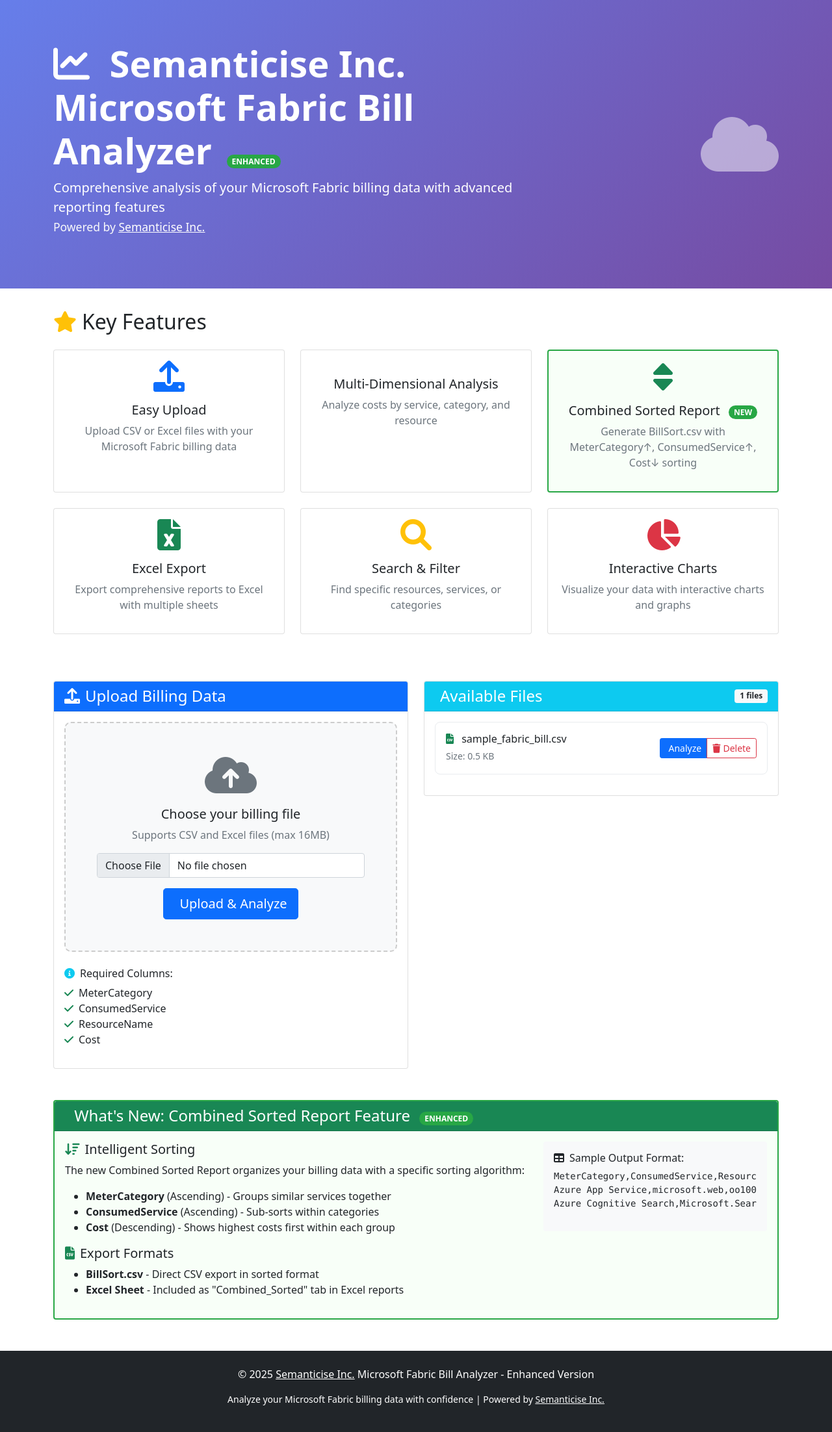
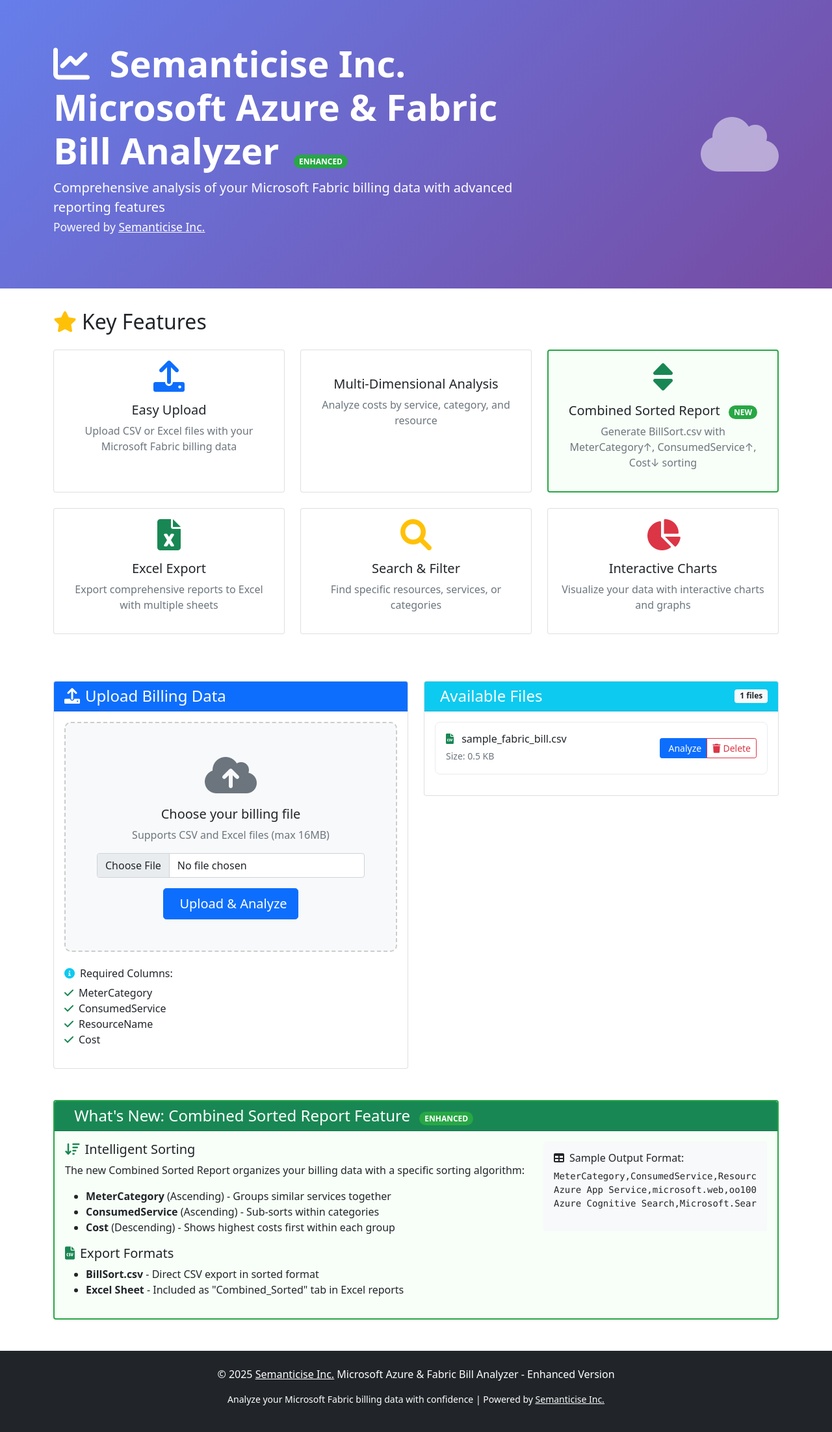
Before and after one commit to OlapOffice/FabricBillAnalyzer, a Flask app: page / in a window 1280 px wide. Shown: the whole page at 65% size. Run offline with Flask 3, Linux system fonts and the light colour scheme.

Commit message:
Updated application name to include Azure

```diff
--- a/analyzer.py
+++ b/analyzer.py
@@ -1,5 +1,5 @@
 """
-Semanticia Inc. Microsoft Fabric Bill Analyzer - Enhanced with Combined Sorted Report
+Semanticise Inc. Microsoft Azure & Fabric Bill Analyzer - Enhanced with Combined Sorted Report
 
 Copyright (c) 2025 Semanticise Inc.
 Powered by Semanticise Inc. - https://semanticise.com/
@@ -374,7 +374,7 @@
 
 def main():
     """Main function for command-line usage."""
-    print("Semanticise Inc. Microsoft Fabric Bill Analyzer - Enhanced Version")
+    print("Semanticise Inc. Microsoft Azure & Fabric Bill Analyzer - Enhanced Version")
     print("🌐 Visit us at: https://semanticise.com/")
     print("=" * 60)
 
--- a/app.py
+++ b/app.py
@@ -1,5 +1,5 @@
 """
-Semanticise Inc. Microsoft Fabric Bill Analyzer - Enhanced Flask Web Application
+Semanticise Inc. Microsoft Azure & Fabric Bill Analyzer - Enhanced Flask Web Application
 Web interface with Combined Sorted Report feature
 """
 
@@ -366,7 +366,7 @@
     return render_template('500.html'), 500
 
 if __name__ == '__main__':
-    print("Starting Semanticise Inc. Microsoft Fabric Bill Analyzer - Enhanced Version")
+    print("Starting Semanticise Inc. Microsoft Azure & Fabric Bill Analyzer - Enhanced Version")
     print("=" * 70)
     print("🚀 NEW FEATURE: Combined Sorted Report")
     print("   - Sort by: MeterCategory↑, ConsumedService↑, Cost↓")
--- a/cli.py
+++ b/cli.py
@@ -1,5 +1,5 @@
 """
-Semanticise Inc. Microsoft Fabric Bill Analyzer - Enhanced CLI
+Semanticise Inc. Microsoft Azure & Fabric Bill Analyzer - Enhanced CLI
 Command-line interface with Combined Sorted Report feature
 """
 
@@ -9,7 +9,7 @@
 
 def main():
     print("="*70)
-    print("🚀 SEMANTICISE INC. MICROSOFT FABRIC BILL ANALYZER - ENHANCED")
+    print("🚀 SEMANTICISE INC. MICROSOFT AZURE & FABRIC BILL ANALYZER - ENHANCED")
     print("🌐 Visit us at: https://semanticise.com/")
     print("🆕 NEW FEATURE: Combined Sorted Report")
     print("="*70)
--- a/templates/index.html
+++ b/templates/index.html
@@ -3,7 +3,7 @@
 <head>
     <meta charset="UTF-8">
     <meta name="viewport" content="width=device-width, initial-scale=1.0">
-    <title>Semanticise Inc. - Microsoft Fabric Bill Analyzer | Enhanced Analytics Platform</title>
+    <title>Semanticise Inc. - Microsoft Azure & Fabric Bill Analyzer | Enhanced Analytics Platform</title>
     <link href="https://cdn.jsdelivr.net/npm/bootstrap@5.1.3/dist/css/bootstrap.min.css" rel="stylesheet">
     <link href="https://cdnjs.cloudflare.com/ajax/libs/font-awesome/6.0.0/css/all.min.css" rel="stylesheet">
     <style>
@@ -65,7 +65,7 @@
                 <div class="col-md-8">
                     <h1 class="display-4 fw-bold">
                         <i class="fas fa-chart-line me-3"></i>
-                        <a href="https://semanticise.com/" target="_blank" class="text-white text-decoration-none">Semanticise Inc.</a> Microsoft Fabric Bill Analyzer
+                        <a href="https://semanticise.com/" target="_blank" class="text-white text-decoration-none">Semanticise Inc.</a> Microsoft Azure & Fabric Bill Analyzer
                         <span class="new-badge">ENHANCED</span>
                     </h1>
                     <p class="lead">Comprehensive analysis of your Microsoft Fabric billing data with advanced reporting features<br><small class="text-light">Powered by <a href="https://semanticise.com/" target="_blank" class="text-white"><u>Semanticise Inc.</u></a></small></p>
@@ -274,7 +274,7 @@
 
     <footer class="bg-dark text-white text-center py-4 mt-5">
         <div class="container">
-            <p>&copy; 2025 <a href="https://semanticise.com/" target="_blank" class="text-white">Semanticise Inc.</a> Microsoft Fabric Bill Analyzer - Enhanced Version</p>
+            <p>&copy; 2025 <a href="https://semanticise.com/" target="_blank" class="text-white">Semanticise Inc.</a> Microsoft Azure & Fabric Bill Analyzer - Enhanced Version</p>
             <p class="small">Analyze your Microsoft Fabric billing data with confidence | Powered by <a href="https://semanticise.com/" target="_blank" class="text-light"><u>Semanticise Inc.</u></a></p>
         </div>
     </footer>
```
